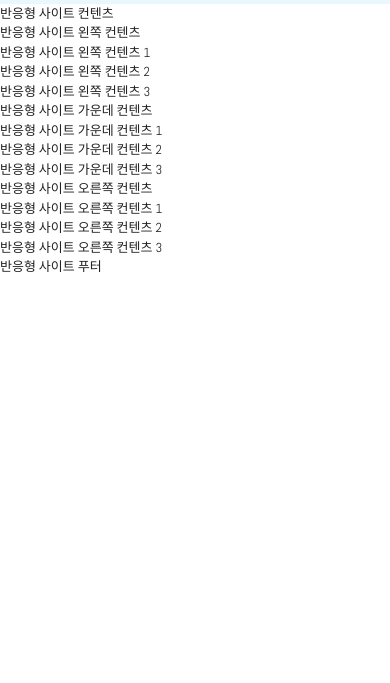
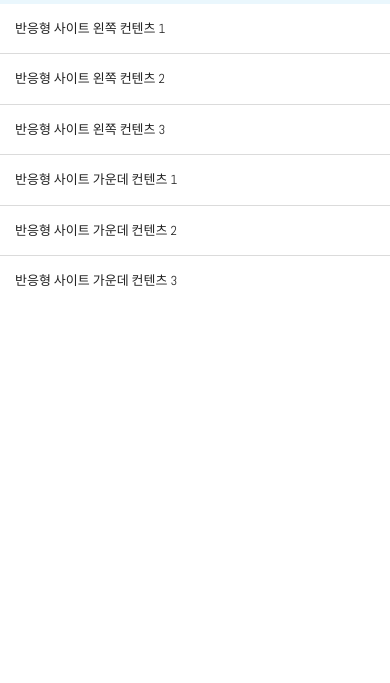
Before and after one commit to EthanKwon/WEB_Responsive, a plain HTML site: page html5/index.html in a window 390 px wide. Shown: the part 161-844 px from the top of the page. Drawn offline with Linux system fonts and the light colour scheme; a web font is replaced by a local one.

Commit message:
Responsive Web : contents layout

```diff
--- a/html5/css/styles.css
+++ b/html5/css/styles.css
@@ -14,9 +14,36 @@
   background: #eaf7fd;
 }
 
+#contents .container {
+  border-right: 1px solid #dbdbdb;
+  border-left: 1px solid #dbdbdb;
+}
+
+#cont_left {
+  float: left;
+  width: 250px;
+}
+#cont_center {
+  overflow: hidden;
+  min-height: 1300px;
+  margin-right: 250px;
+  border-right: 1px solid #dbdbdb;
+  border-left: 1px solid #dbdbdb;
+}
+#cont_right {
+  position: absolute;
+  right: 0;
+  top: 0;
+  width: 250px;
+}
+#footer {
+  border-top: 1px solid #dbdbdb;
+}
+
 /* 컨테이너 */
 
 .container {
+  position: relative;
   width: 1200px;
   margin: 0 auto;
   /* background: rgba(0, 0, 0, 0.3); */
@@ -233,6 +260,34 @@
     0 0 0 100px rgba(0, 0, 0, 0.1) inset;
 }
 
+/* 컨텐츠 영역 */
+.column {
+  padding: 15px;
+  border-bottom: 1px solid #dbdbdb;
+}
+
+.column.col1 {
+}
+.column.col2 {
+}
+.column.col3 {
+  border-bottom: 0;
+}
+.column.col4 {
+}
+.column.col5 {
+}
+.column.col6 {
+  border-bottom: 0;
+}
+.column.col7 {
+}
+.column.col8 {
+}
+.column.col9 {
+  border-bottom: 0;
+}
+
 /* media query */
 
 /* 화면 너비 : 0 ~ 1200px */
@@ -245,6 +300,10 @@
   }
   .title .btn {
     right: 5px;
+  }
+
+  #contents .container {
+    border: 0;
   }
 }
 
@@ -266,6 +325,16 @@
   .nav > div ol {
     margin-bottom: 10px;
   }
+
+  #cont_center {
+    margin: 0;
+    border-right: 0;
+  }
+  #cont_right {
+    position: static;
+    width: 100%;
+    border-top: 1px solid #dbdbdb;
+  }
 }
 
 /* 화면 너비 : 0 ~ 768px */
@@ -277,6 +346,16 @@
   .header .header_icon,
   .title .btn {
     display: none;
+  }
+
+  #cont_left {
+    float: none;
+    width: 100%;
+  }
+
+  #cont_center {
+    border-left: 0;
+    border-top: 1px solid #dbdbdb;
   }
 }
 
--- a/html5/index.html
+++ b/html5/index.html
@@ -195,31 +195,55 @@
 
     <!-- //title -->
     <main>
-      <section>
-        <h2>반응형 사이트 컨텐츠</h2>
-        <section>
-          <h3>반응형 사이트 왼쪽 컨텐츠</h3>
-          <article><h4>반응형 사이트 왼쪽 컨텐츠 1</h4></article>
-          <article><h4>반응형 사이트 왼쪽 컨텐츠 2</h4></article>
-          <article><h4>반응형 사이트 왼쪽 컨텐츠 3</h4></article>
-        </section>
-        <section>
-          <h3>반응형 사이트 가운데 컨텐츠</h3>
-          <article><h4>반응형 사이트 가운데 컨텐츠 1</h4></article>
-          <article><h4>반응형 사이트 가운데 컨텐츠 2</h4></article>
-          <article><h4>반응형 사이트 가운데 컨텐츠 3</h4></article>
-        </section>
-        <section>
-          <h3>반응형 사이트 오른쪽 컨텐츠</h3>
-          <article><h4>반응형 사이트 오른쪽 컨텐츠 1</h4></article>
-          <article><h4>반응형 사이트 오른쪽 컨텐츠 2</h4></article>
-          <article><h4>반응형 사이트 오른쪽 컨텐츠 3</h4></article>
-        </section>
+      <section id="contents">
+        <div class="container">
+          <h2 class="ir_su">반응형 사이트 컨텐츠</h2>
+          <section id="cont_left">
+            <h3 class="ir_su">반응형 사이트 왼쪽 컨텐츠</h3>
+            <article class="column col1">
+              <h4>반응형 사이트 왼쪽 컨텐츠 1</h4>
+            </article>
+            <article class="column col2">
+              <h4>반응형 사이트 왼쪽 컨텐츠 2</h4>
+            </article>
+            <article class="column col3">
+              <h4>반응형 사이트 왼쪽 컨텐츠 3</h4>
+            </article>
+          </section>
+          <section id="cont_center">
+            <h3 class="ir_su">반응형 사이트 가운데 컨텐츠</h3>
+            <article class="column col4">
+              <h4>반응형 사이트 가운데 컨텐츠 1</h4>
+            </article>
+            <article class="column col5">
+              <h4>반응형 사이트 가운데 컨텐츠 2</h4>
+            </article>
+            <article class="column col6">
+              <h4>반응형 사이트 가운데 컨텐츠 3</h4>
+            </article>
+          </section>
+          <section id="cont_right">
+            <h3 class="ir_su">반응형 사이트 오른쪽 컨텐츠</h3>
+            <article class="column col7">
+              <h4>반응형 사이트 오른쪽 컨텐츠 1</h4>
+            </article>
+            <article class="column col8">
+              <h4>반응형 사이트 오른쪽 컨텐츠 2</h4>
+            </article>
+            <article class="column col9">
+              <h4>반응형 사이트 오른쪽 컨텐츠 3</h4>
+            </article>
+          </section>
+        </div>
       </section>
+      <!-- //contents -->
     </main>
-    <footer>
-      <h2>반응형 사이트 푸터</h2>
+    <footer id="footer">
+      <div class="container">
+        <h2>반응형 사이트 푸터</h2>
+      </div>
     </footer>
+    <!-- footer -->
     <script src="./js/jquery.min_1.12.4.js"></script>
     <script src="./js/modernizr-custom.js"></script>
 
```
